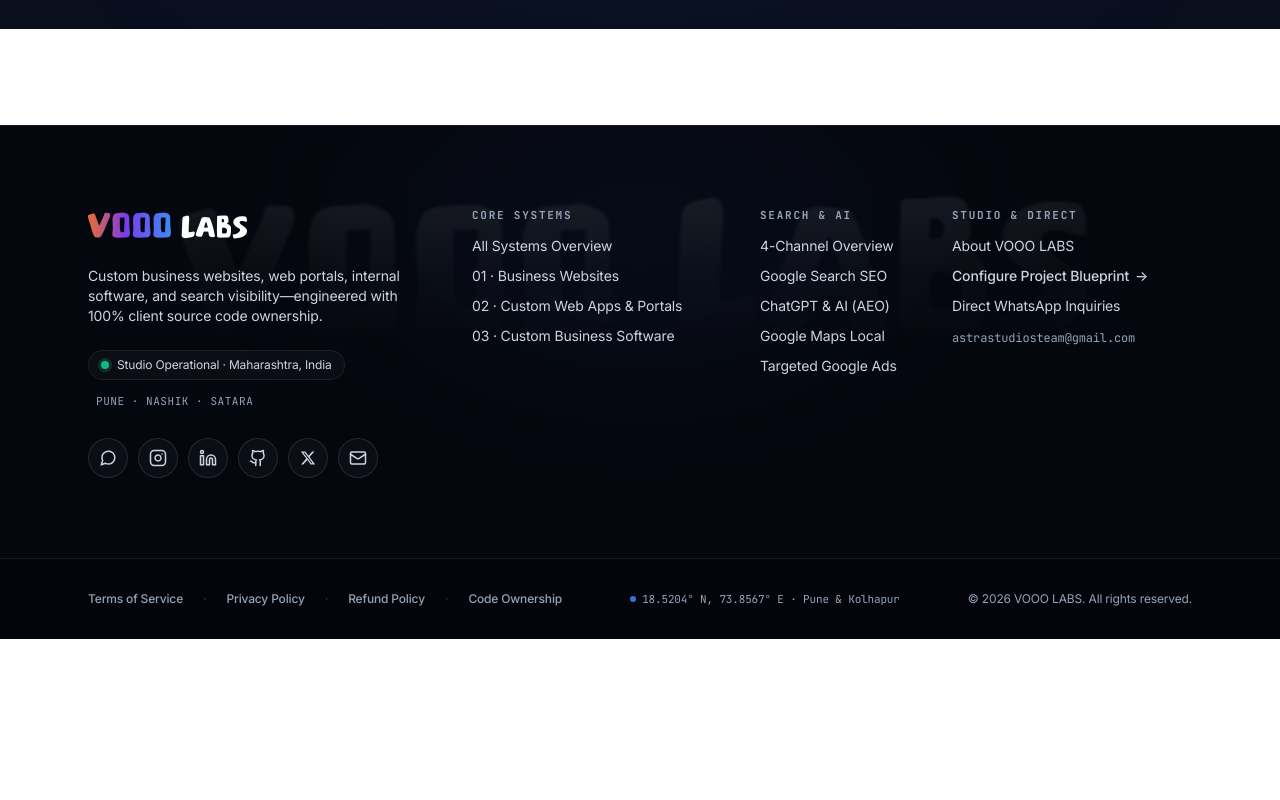
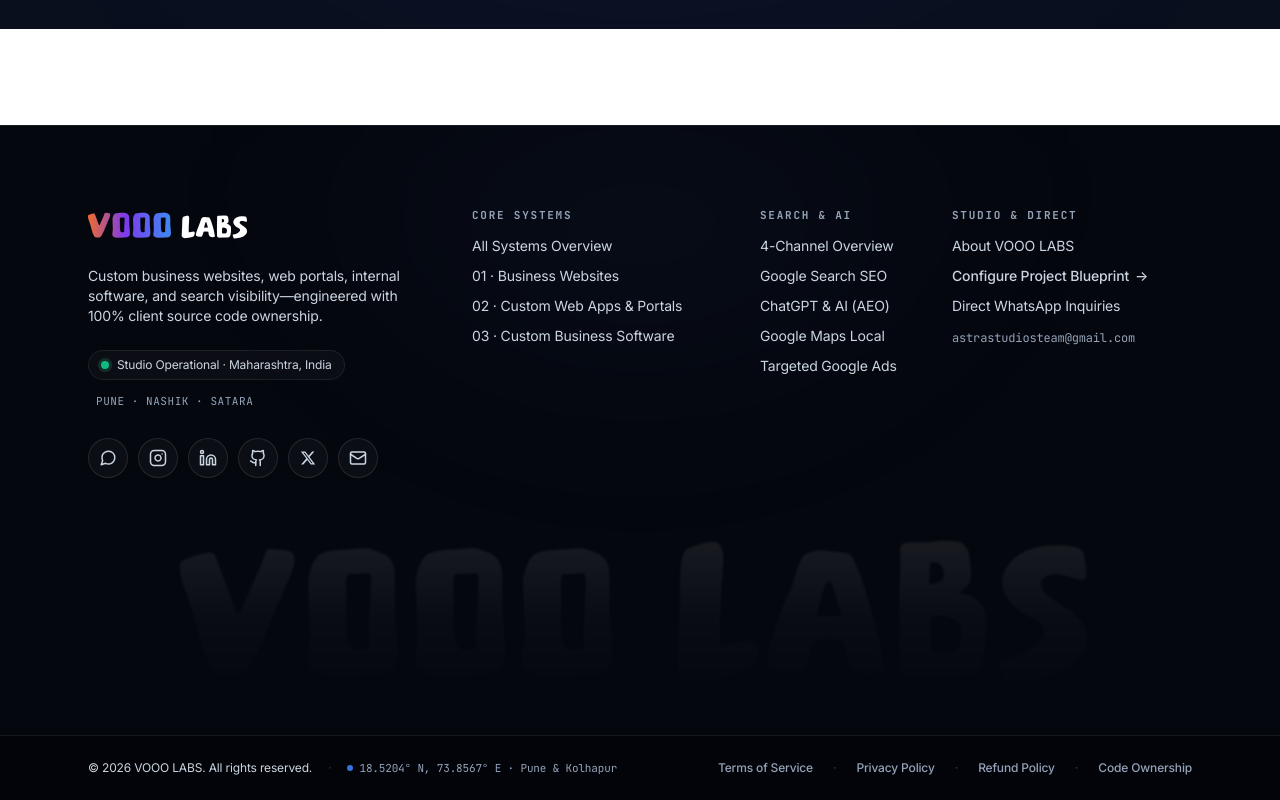
Before and after one commit to vooolabsofficial-sys/vooolabs-website, a React (Vite) app: page / in a window 1280 px wide. Shown: the part 3298-4098 px from the top of the page. Before the commit the page ends 3937 px from the top, so only its background shows below. Built offline with nearby package versions, Linux system fonts and the light colour scheme.

Commit message:
feat(footer): reposition blur watermark above bottom line and align copyright left with legal links right

```diff
--- a/src/components/shared/Footer.tsx
+++ b/src/components/shared/Footer.tsx
@@ -23,25 +23,10 @@ export default function Footer() {
         aria-hidden="true"
       />
 
-      {/* ══════════════════════════════════════════════════════
-          BLURRED VOOO LABS WATERMARK (ON UPPER FOOTER BACKGROUND)
-          Positions behind upper footer content without extra scroll height
-         ══════════════════════════════════════════════════════ */}
-      <div
-        className="pointer-events-none absolute top-10 sm:top-14 left-1/2 -translate-x-1/2 w-full overflow-hidden text-center select-none z-0"
-        aria-hidden="true"
-      >
-        <span
-          className="text-[13.5vw] sm:text-[14.5vw] font-crazyblocks tracking-[0.06em] leading-none select-none pointer-events-none text-center bg-gradient-to-b from-white/[0.08] via-white/[0.025] to-transparent bg-clip-text text-transparent blur-[1.5px] block"
-        >
-          VOOO LABS
-        </span>
-      </div>
-
-      <div className="relative max-w-6xl mx-auto px-6 pt-16 sm:pt-20 pb-10 z-10">
+      <div className="relative max-w-6xl mx-auto px-6 pt-16 sm:pt-20 pb-4 z-10">
 
         {/* 12-COLUMN ARCHITECTURAL GRID */}
-        <div className="grid grid-cols-1 lg:grid-cols-12 gap-12 mb-10">
+        <div className="grid grid-cols-1 lg:grid-cols-12 gap-12 mb-8">
 
           {/* COLUMN 1: BRAND IDENTITY & STUDIO TELEMETRY (lg:col-span-4) */}
           <div className="lg:col-span-4 space-y-5">
@@ -277,19 +262,45 @@ export default function Footer() {
 
         </div>
 
+        {/* ══════════════════════════════════════════════════════
+            SIGNATURE ARCHITECTURAL BRAND WATERMARK
+            (Positioned lower down, directly above the bottom line, zero text clash)
+           ══════════════════════════════════════════════════════ */}
+        <div
+          className="relative w-full overflow-hidden select-none pointer-events-none pt-2 sm:pt-4 pb-1 sm:pb-2 flex justify-center items-center"
+          aria-hidden="true"
+        >
+          <span
+            className="text-[13.5vw] sm:text-[14.5vw] font-crazyblocks tracking-[0.06em] leading-none select-none pointer-events-none text-center bg-gradient-to-b from-white/[0.09] via-white/[0.025] to-transparent bg-clip-text text-transparent blur-[1.2px] block"
+          >
+            VOOO LABS
+          </span>
+        </div>
+
       </div>
 
       {/* ══════════════════════════════════════════════════════
-          BOTTOM UNIFIED HORIZONTAL STRIP (SINGLE CLEAN SCREEN)
-          Horizontal Legal Links (Advi) + Copyright & Telemetry
+          BOTTOM BAR: LEFT (COPYRIGHT & TELEMETRY) | RIGHT (LEGAL LINKS)
          ══════════════════════════════════════════════════════ */}
-      <div className="border-t border-white/[0.08] relative z-10 bg-black/20 backdrop-blur-xs">
-        <div className="max-w-6xl mx-auto px-6 py-6 sm:py-8 flex flex-col md:flex-row items-center justify-between gap-5 text-xs text-slate-400">
+      <div className="border-t border-white/[0.08] relative z-10 bg-black/30 backdrop-blur-xs">
+        <div className="max-w-6xl mx-auto px-6 py-5 sm:py-6 flex flex-col md:flex-row items-center justify-between gap-4 text-xs text-slate-400">
 
-          {/* HORIZONTAL (ADVI) STANDARD LEGAL POLICIES */}
+          {/* LEFT SIDE: COPYRIGHT & OPERATIONAL TELEMETRY */}
+          <div className="flex flex-col sm:flex-row items-center gap-3 sm:gap-4 text-center sm:text-left">
+            <span className="text-slate-300 font-normal">
+              {copyrightLine()}
+            </span>
+            <span className="hidden sm:inline text-white/20 select-none" aria-hidden="true">·</span>
+            <div className="font-mono text-[11px] text-slate-400 flex items-center gap-1.5 select-none">
+              <span className="w-1.5 h-1.5 rounded-full bg-blue-500 animate-pulse" />
+              <span>18.5204° N, 73.8567° E · Pune & Kolhapur</span>
+            </div>
+          </div>
+
+          {/* RIGHT SIDE: CLEAN HORIZONTAL STANDARD LEGAL POLICY LINKS */}
           <nav
             aria-label="Legal and Compliance"
-            className="flex flex-wrap items-center justify-center md:justify-start gap-x-5 gap-y-2 text-xs font-medium text-slate-400"
+            className="flex flex-wrap items-center justify-center md:justify-end gap-x-5 gap-y-2 text-xs font-medium text-slate-400"
           >
             <Link
               to="/legal/terms"
@@ -320,17 +331,6 @@ export default function Footer() {
             </Link>
           </nav>
 
-          {/* TELEMETRY & LOCATION */}
-          <div className="font-mono text-[11px] text-slate-400 flex items-center gap-1.5 select-none">
-            <span className="w-1.5 h-1.5 rounded-full bg-blue-500 animate-pulse" />
-            <span>18.5204° N, 73.8567° E · Pune & Kolhapur</span>
-          </div>
-
-          {/* COPYRIGHT */}
-          <div className="text-slate-400 text-center md:text-right">
-            {copyrightLine()}
-          </div>
-
         </div>
       </div>
 
```
